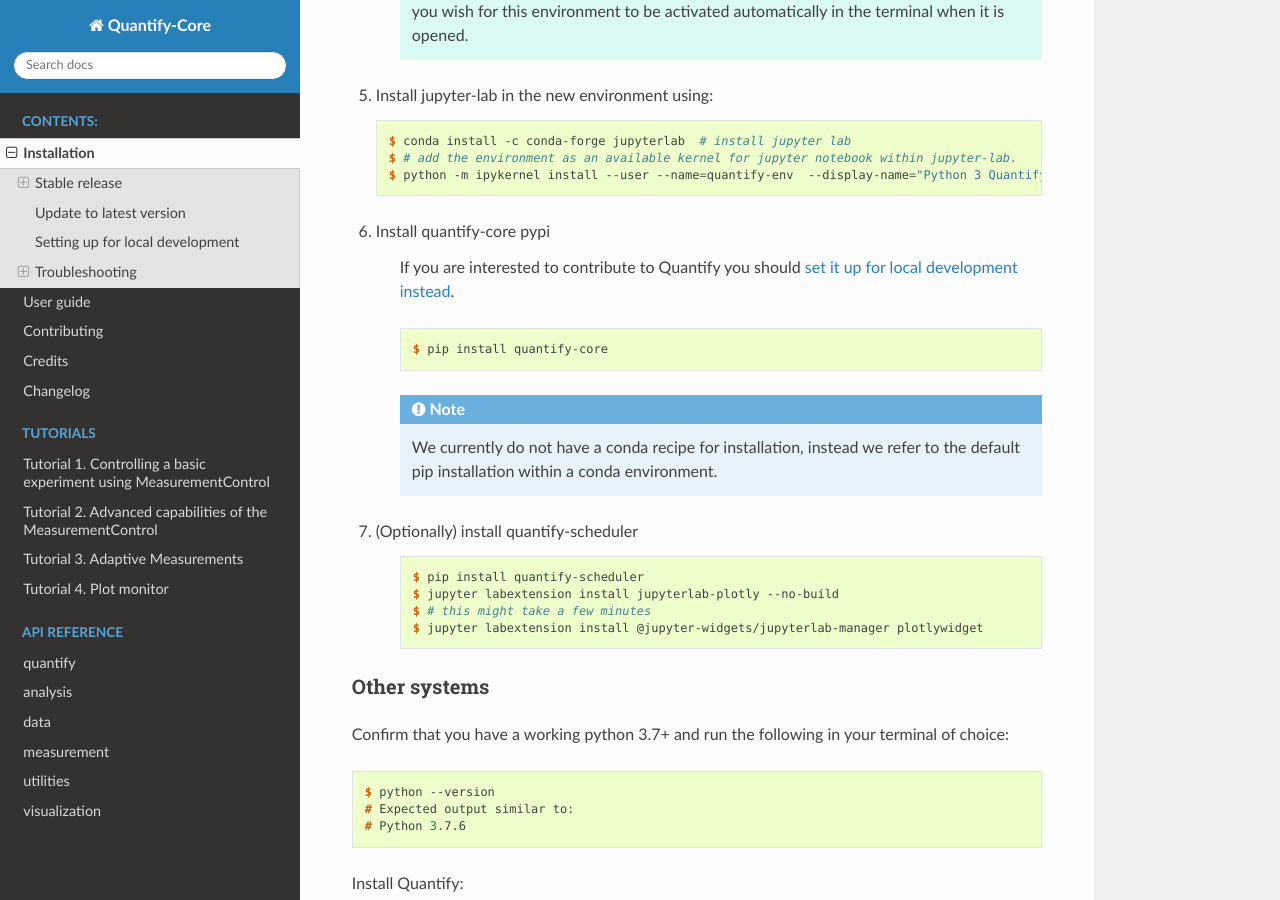
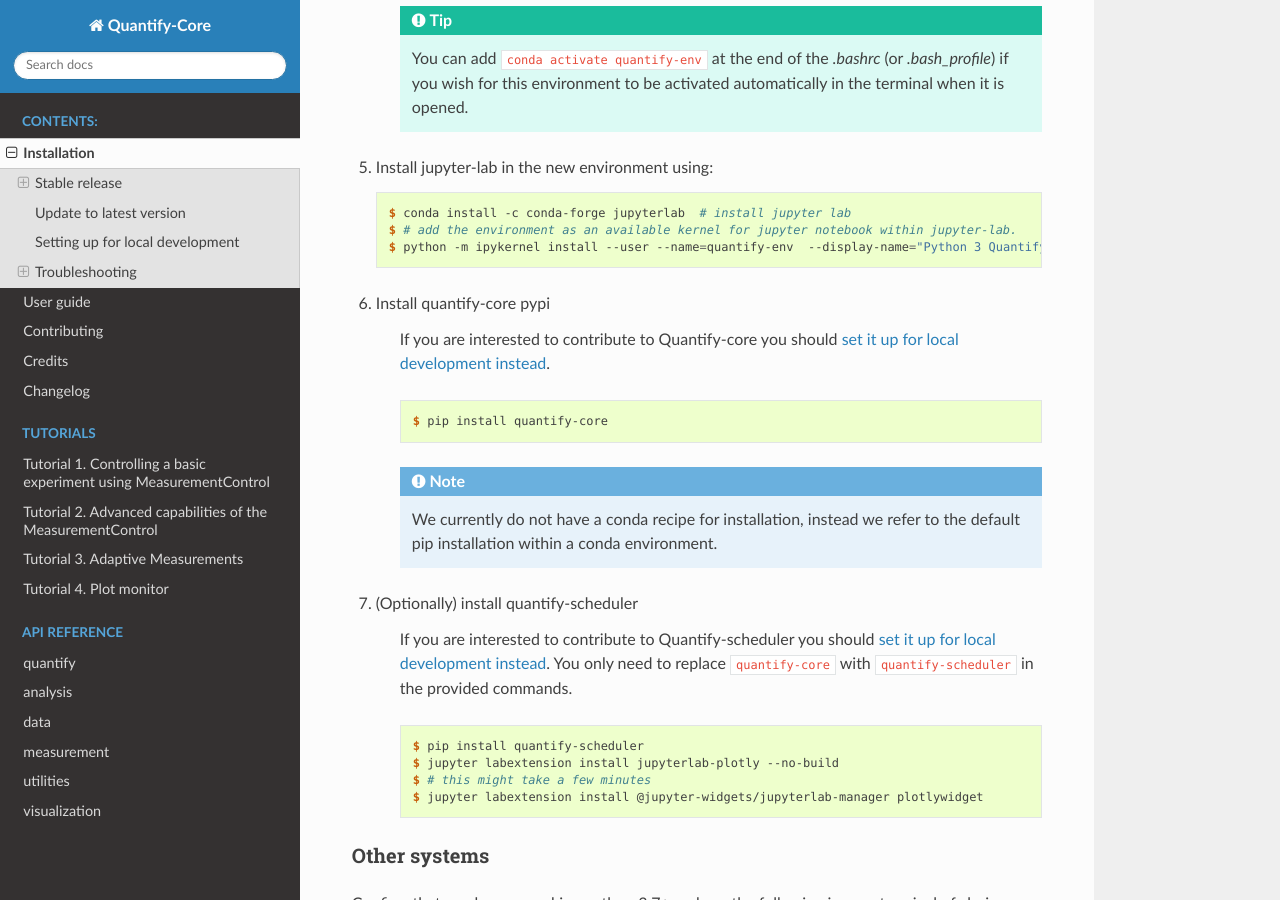
Before and after one commit to quantify-os/quantify-core, a Sphinx documentation site: the page built from docs/installation.rst, in a window 1280 px wide and 900 px high, scrolled down 1794 px. Built offline with Sphinx 7.4.7 and the Read the Docs theme 2.0.0, drawn with Linux system fonts in a browser that asks for light colours; some of the changed text lies outside the part shown.

Commit message:
address comments

```diff
--- a/docs/installation.rst
+++ b/docs/installation.rst
@@ -20,6 +20,8 @@
 1. Install `Anaconda <https://www.anaconda.com/products/individual#Downloads>`_
 
 #. Install Quantify (and JupyterLab) in a new conda environment, see also the `Conda cheat sheet <https://docs.conda.io/projects/conda/en/latest/user-guide/cheatsheet.html>`_.
+
+    N.B. If you are interested to contribute to Quantify-core and/or Quantify-scheduler you should :ref:`set them up for local development instead <Setting up for local development>`.
 
     .. code-block::
 
@@ -85,7 +87,7 @@
 
 #. Install quantify-core pypi
 
-    If you are interested to contribute to Quantify you should :ref:`set it up for local development instead <Setting up for local development>`.
+    If you are interested to contribute to Quantify-core you should :ref:`set it up for local development instead <Setting up for local development>`.
 
     .. code-block::
 
@@ -96,6 +98,8 @@
         We currently do not have a conda recipe for installation, instead we refer to the default pip installation within a conda environment.
 
 #. (Optionally) install quantify-scheduler
+
+    If you are interested to contribute to Quantify-scheduler you should :ref:`set it up for local development instead <Setting up for local development>`. You only need to replace :code:`quantify-core` with :code:`quantify-scheduler` in the provided commands.
 
     .. code-block::
 
```
